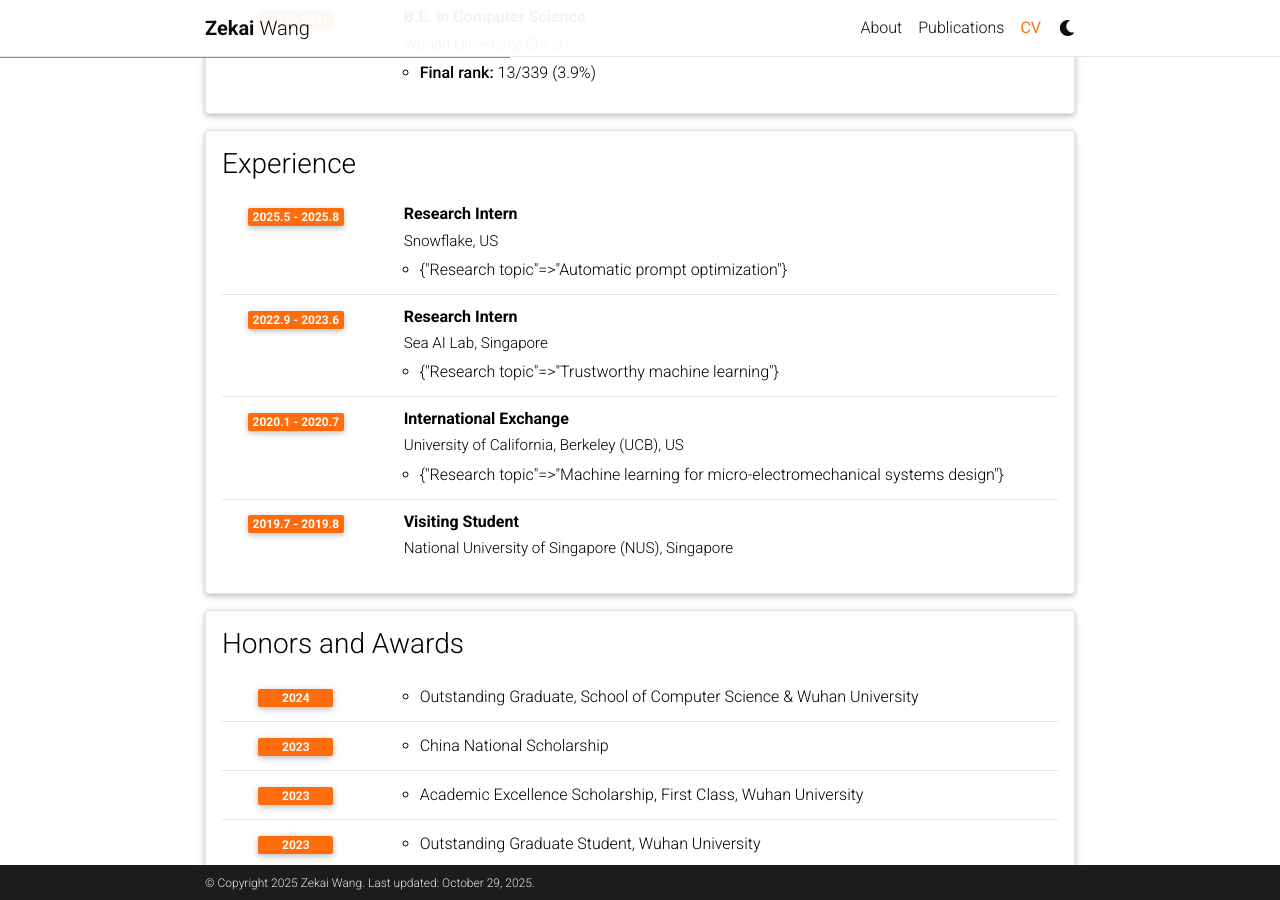
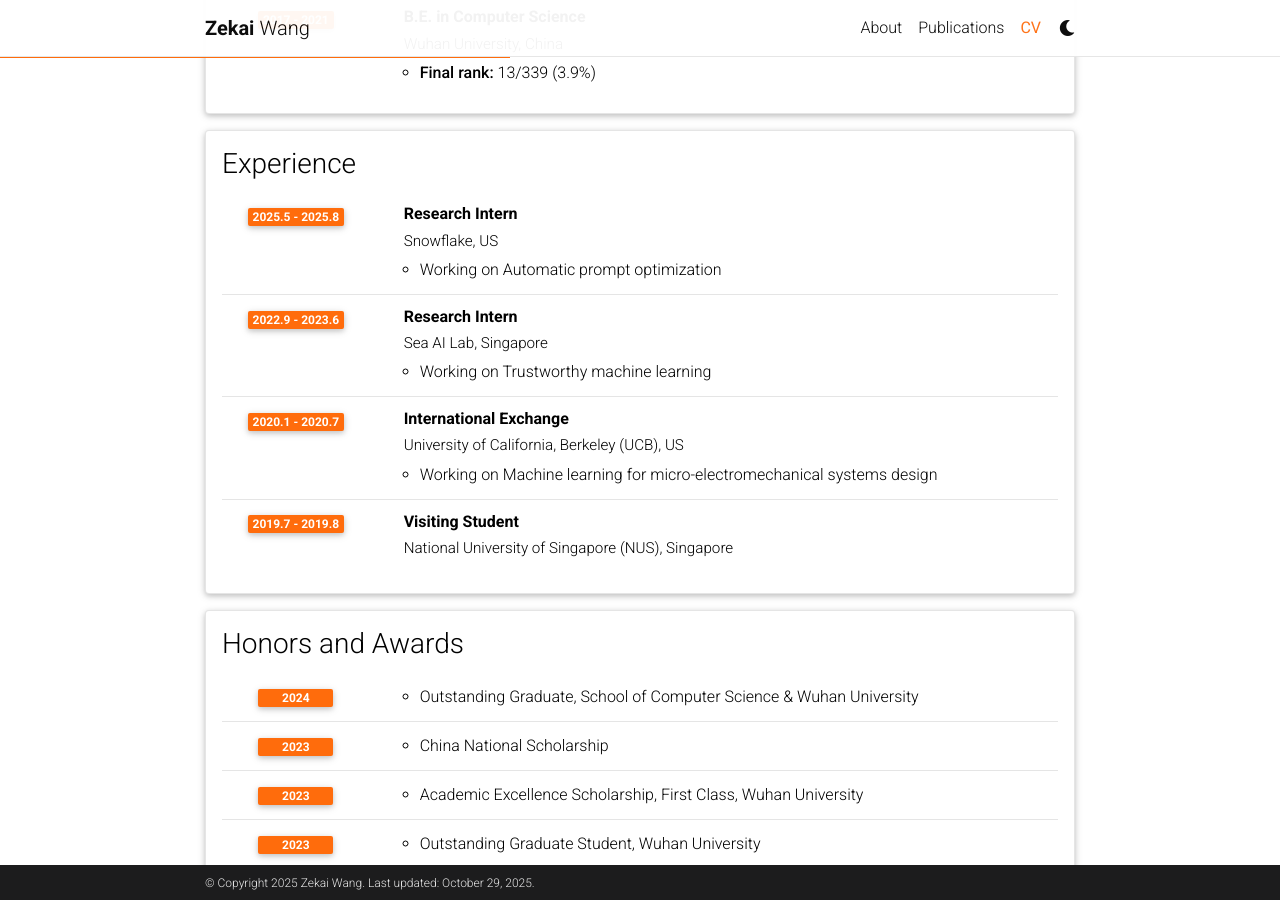
Before and after one commit to wzekai99/wzekai99.github.io, a Jekyll site: the page built from _pages/cv.md, in a window 1280 px wide and 900 px high, scrolled down 457 px. Built offline with Jekyll 4.4.1, drawn with Linux system fonts in a browser that asks for light colours; comment, search, counter and statistics services are not loaded; a style sheet for code colours, icons or effects is not loaded.

Commit message:
update cv

```diff
--- a/_data/cv.yml
+++ b/_data/cv.yml
@@ -27,21 +27,22 @@
       institution: Snowflake, US
       year: 2025.5 - 2025.8
       description:
-        - Research topic: Automatic prompt optimization
+        Working on Automatic prompt optimization
+        # - <strong>Research topic:</strong> Automatic prompt optimization
         # - Work with <a href="https://www.canwenxu.net">Canwen Xu</a>, <a href="https://yaozhewei.github.io">Zhewei Yao</a> and <a href="https://scholar.google.com/citations?user=SB3_eb0AAAAJ">Yuxiong He</a>
 
     - title: Research Intern
       institution: Sea AI Lab, Singapore
       year: 2022.9 - 2023.6
       description:
-        - Research topic: Trustworthy machine learning
+        Working on Trustworthy machine learning
         # - Work with <a href="https://p2333.github.io">Tianyu Pang</a>, <a href="https://duchao0726.github.io">Chao Du</a> and <a href="https://linmin.me">Min Lin</a>
 
     - title: International Exchange
       institution: University of California, Berkeley (UCB), US
       year: 2020.1 - 2020.7
       description:
-        - Research topic: Machine learning for micro-electromechanical systems design
+        Working on Machine learning for micro-electromechanical systems design
         # - Work with <a href="https://scholar.google.com/citations?user=vYbZdzIAAAAJ">Ruiqi Guo</a> and <a href="https://me.berkeley.edu/people/liwei-lin">Liwei Lin</a>
 
     - title: Visiting Student
@@ -55,25 +56,25 @@
   contents:
     - year: 2024
       items:
-        - "Outstanding Graduate, School of Computer Science &#38; Wuhan University"
+        "Outstanding Graduate, School of Computer Science &#38; Wuhan University"
     - year: 2023
       items:
-        - China National Scholarship
+        China National Scholarship
     - year: 2023
       items:
-        - Academic Excellence Scholarship, First Class, Wuhan University
+        Academic Excellence Scholarship, First Class, Wuhan University
     - year: 2023
       items:
-        - Outstanding Graduate Student, Wuhan University
+        Outstanding Graduate Student, Wuhan University
     - year: 2022, 2024
       items:
-        - Academic Innovation Scholarship, Wuhan University
+        Academic Innovation Scholarship, Wuhan University
     - year: 2020
       items:
-        - "&quot;Daoyu Liu&quot; University President Scholarship, Wuhan University"
+        "&quot;Daoyu Liu&quot; University President Scholarship, Wuhan University"
     - year: 2018 - 2020
       items:
-        - "Scholarship of Wuhan University &#38; Advanced Individual"
+        "Scholarship of Wuhan University &#38; Advanced Individual"
 
 
 - title: Academic Services
```
